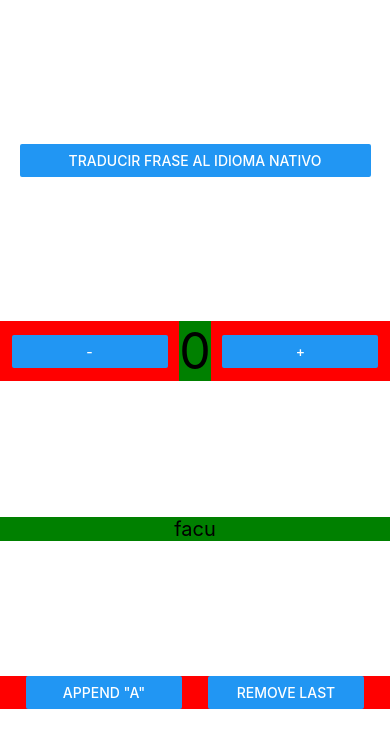
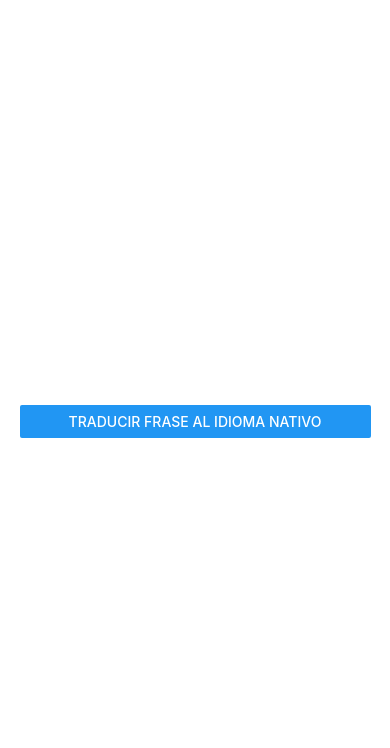
Before and after one commit to TDP-final-game/idiomaplay, a React Native app in the folder mobile/: screen /Home in a window 390 px wide. Shown: the top 748 px of the page. Built offline with nearby package versions, Linux system fonts and the light colour scheme.

Commit message:
color change on aswer selected

```diff
--- a/mobile/components/AnswerButton.js
+++ b/mobile/components/AnswerButton.js
@@ -4,10 +4,19 @@ import { commonStyles } from '../config/styles';
 import { TouchableOpacity } from 'react-native';
 import { Text, StyleSheet } from 'react-native';
 
-export const AnswerButton = ({ text, onPress }) => {
+export const AnswerButton = ({ answer, onPress, correctAnswer }) => {
+  const getBackroundColor = () => {
+    console.log(answer, correctAnswer);
+    if (!correctAnswer) return colors.SECONDARY;
+    return answer === correctAnswer ? colors.CORRECT_COLOR : colors.INCORRECT_COLOR;
+  };
+
   return (
-    <TouchableOpacity style={[styles.button, commonStyles.shadow]} onPress={onPress}>
-      <Text style={{ fontSize: 15 }}>{text}</Text>
+    <TouchableOpacity
+      style={[styles.button, commonStyles.shadow, { backgroundColor: getBackroundColor() }]}
+      onPress={onPress}
+    >
+      <Text style={{ fontSize: 15 }}>{answer}</Text>
     </TouchableOpacity>
   );
 };
@@ -19,6 +28,5 @@ const styles = StyleSheet.create({
     alignItems: 'center',
     marginHorizontal: '5%',
     justifyContent: 'center',
-    backgroundColor: colors.SECONDARY,
   },
 });
--- a/mobile/config/colors.js
+++ b/mobile/config/colors.js
@@ -12,6 +12,6 @@ export const colors = {
 
   BACKGROUND: '#ffffff',
 
-  CORRECT_COLOR: 'red',
-  INCORRECT_COLOR: 'green',
+  CORRECT_COLOR: 'green',
+  INCORRECT_COLOR: 'red',
 };
--- a/mobile/screens/Excercise.js
+++ b/mobile/screens/Excercise.js
@@ -1,12 +1,12 @@
 import React, { useState, useEffect } from 'react';
 import { colors } from '../config/colors';
 import { View, Text, StyleSheet } from 'react-native';
+import { useDispatch } from 'react-redux';
 import { AnswerButton } from '../components/AnswerButton';
+import { exerciseTypes } from '../config/exercisesTypes';
 import { ChapterHeader } from '../components/ChapterHeader';
 import { ChapterFooter } from '../components/ChapterFooter';
-import { ProgressBar } from '../components/ProgressBar';
 import { SafeAreaView } from 'react-native-safe-area-context';
-import { exerciseTypes } from '../config/exercisesTypes';
 
 import { getNextExercise, sendAnswer } from '../services/exerciseServices';
 
@@ -39,7 +39,10 @@ const excercise = {
 };
 
 const Excercise = ({ navigation, route }) => {
+  const [correctAnswer, setCorrectAnswer] = useState(null);
   const [currentExercise, setCurrentExercise] = useState(excercise);
+
+  const dispatch = useDispatch();
 
   useEffect(() => {
     loadExercise();
@@ -56,7 +59,7 @@ const Excercise = ({ navigation, route }) => {
   };
 
   const onAnswerSelected = (option) => {
-    const correctAnswer = sendAnswer(option, currentExercise.id);
+    sendAnswer(option, currentExercise.id).then(setCorrectAnswer);
   };
 
   const renderButtons = () => {
@@ -65,7 +68,11 @@ const Excercise = ({ navigation, route }) => {
     currentExercise.options.forEach((option, i) => {
       buttons.push(
         <View style={styles.buttonContainer} key={i}>
-          <AnswerButton text={option} onPress={onAnswerSelected} />
+          <AnswerButton
+            answer={option}
+            onPress={() => onAnswerSelected(option)}
+            correctAnswer={correctAnswer}
+          />
         </View>
       );
     });
--- a/mobile/screens/Home.js
+++ b/mobile/screens/Home.js
@@ -1,17 +1,9 @@
 import React from 'react';
 import { colors } from '../config/colors';
-import { useSelector, useDispatch } from 'react-redux';
 import { View, StyleSheet, Button, Text } from 'react-native';
 import { SafeAreaView } from 'react-native-safe-area-context';
-import { decrement, increment } from '../actions/countActions';
-import { append, remove } from '../actions/concatActions';
 
 const Home = ({ navigation }) => {
-  const counter = useSelector((state) => state.counter.value);
-  const string = useSelector((state) => state.concat.string);
-
-  const dispatch = useDispatch();
-
   return (
     <SafeAreaView style={styles.container}>
       <View style={styles.buttonContainer}>
@@ -19,46 +11,6 @@ const Home = ({ navigation }) => {
           title={'Traducir frase al idioma nativo'}
           onPress={() => navigation.navigate('Excercise')}
         />
-      </View>
-
-      <View
-        style={{
-          backgroundColor: 'red',
-          flexDirection: 'row',
-          justifyContent: 'space-evenly',
-        }}
-      >
-        <View style={{ width: '40%', justifyContent: 'center' }}>
-          <Button title={'-'} onPress={() => dispatch(decrement())} />
-        </View>
-
-        <View style={{ backgroundColor: 'green' }}>
-          <Text style={{ fontSize: 50 }}>{counter}</Text>
-        </View>
-
-        <View style={{ width: '40%', justifyContent: 'center' }}>
-          <Button title={'+'} onPress={() => dispatch(increment())} />
-        </View>
-      </View>
-
-      <View style={{ backgroundColor: 'green', alignItems: 'center' }}>
-        <Text style={{ fontSize: 20 }}>{string}</Text>
-      </View>
-
-      <View
-        style={{
-          backgroundColor: 'red',
-          flexDirection: 'row',
-          justifyContent: 'space-evenly',
-        }}
-      >
-        <View style={{ width: '40%', justifyContent: 'center' }}>
-          <Button title={'append "A"'} onPress={() => dispatch(append('a'))} />
-        </View>
-
-        <View style={{ width: '40%', justifyContent: 'center' }}>
-          <Button title={'remove last'} onPress={() => dispatch(remove())} />
-        </View>
       </View>
     </SafeAreaView>
   );
--- a/mobile/services/exerciseServices.js
+++ b/mobile/services/exerciseServices.js
@@ -12,9 +12,7 @@ function getRandomInt(min, max) {
 
 function getCorrectAswer(excerciseId) {
   const currEx = ex.find((e) => e.id === excerciseId);
-  console.log(currEx);
   const answer = currEx.options[getRandomInt(0, currEx.options.length)];
-  console.log(answer);
   return answer;
 }
 
```
